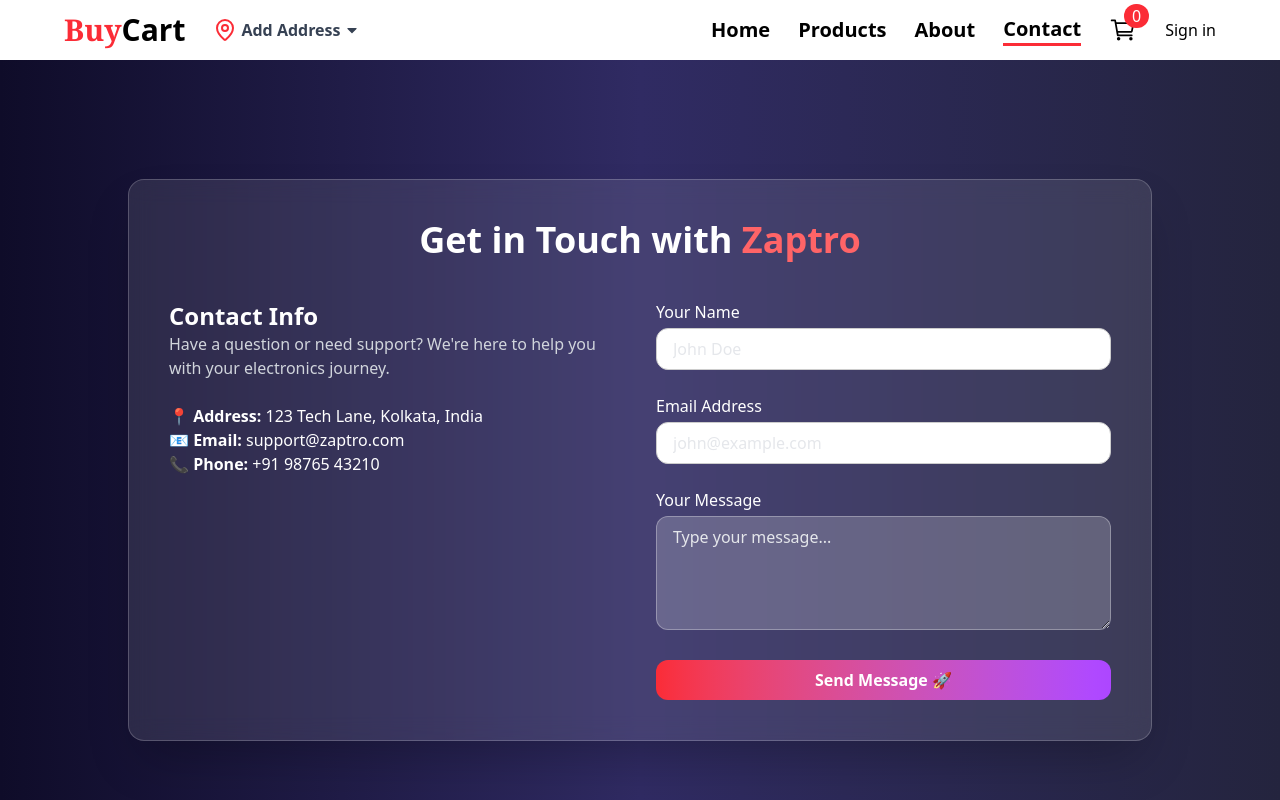
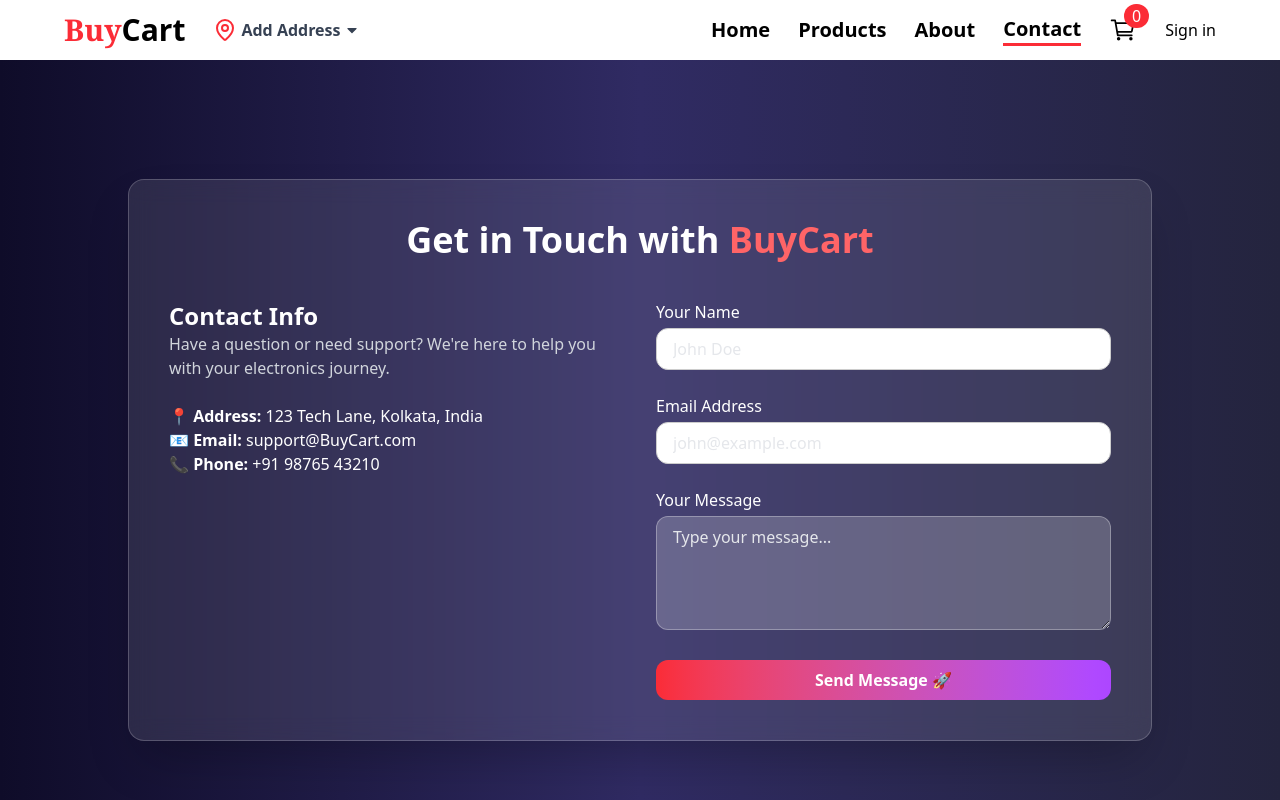
Before and after one commit to srivishnu123/BuyCar, a React (Vite) app in the folder BuyCart/: page /contact in a window 1280 px wide. Shown: the top 800 px of the page. Built offline with nearby package versions, Linux system fonts and the light colour scheme; no server answers.

Commit message:
Update Contact.jsx

```diff
--- a/BuyCart/src/pages/Contact.jsx
+++ b/BuyCart/src/pages/Contact.jsx
@@ -4,7 +4,7 @@ const Contact = () => {
   return (
     <div className="min-h-screen bg-gradient-to-r from-[#0f0c29] via-[#302b63] to-[#24243e] flex items-center justify-center px-4 py-10">
       <div className="backdrop-blur-md bg-white/10 border border-white/20 rounded-2xl shadow-2xl p-10 w-full max-w-5xl">
-        <h2 className="text-4xl font-bold text-white text-center mb-10">Get in Touch with <span className="text-red-400">Zaptro</span></h2>
+        <h2 className="text-4xl font-bold text-white text-center mb-10">Get in Touch with <span className="text-red-400">BuyCart</span></h2>
 
         <div className="grid grid-cols-1 md:grid-cols-2 gap-8">
           {/* Info Section */}
@@ -15,7 +15,7 @@ const Contact = () => {
             </div>
             <div>
               <p><strong>📍 Address:</strong> 123 Tech Lane, Kolkata, India</p>
-              <p><strong>📧 Email:</strong> support@zaptro.com</p>
+              <p><strong>📧 Email:</strong> support@BuyCart.com</p>
               <p><strong>📞 Phone:</strong> +91 98765 43210</p>
             </div>
           </div>
```
